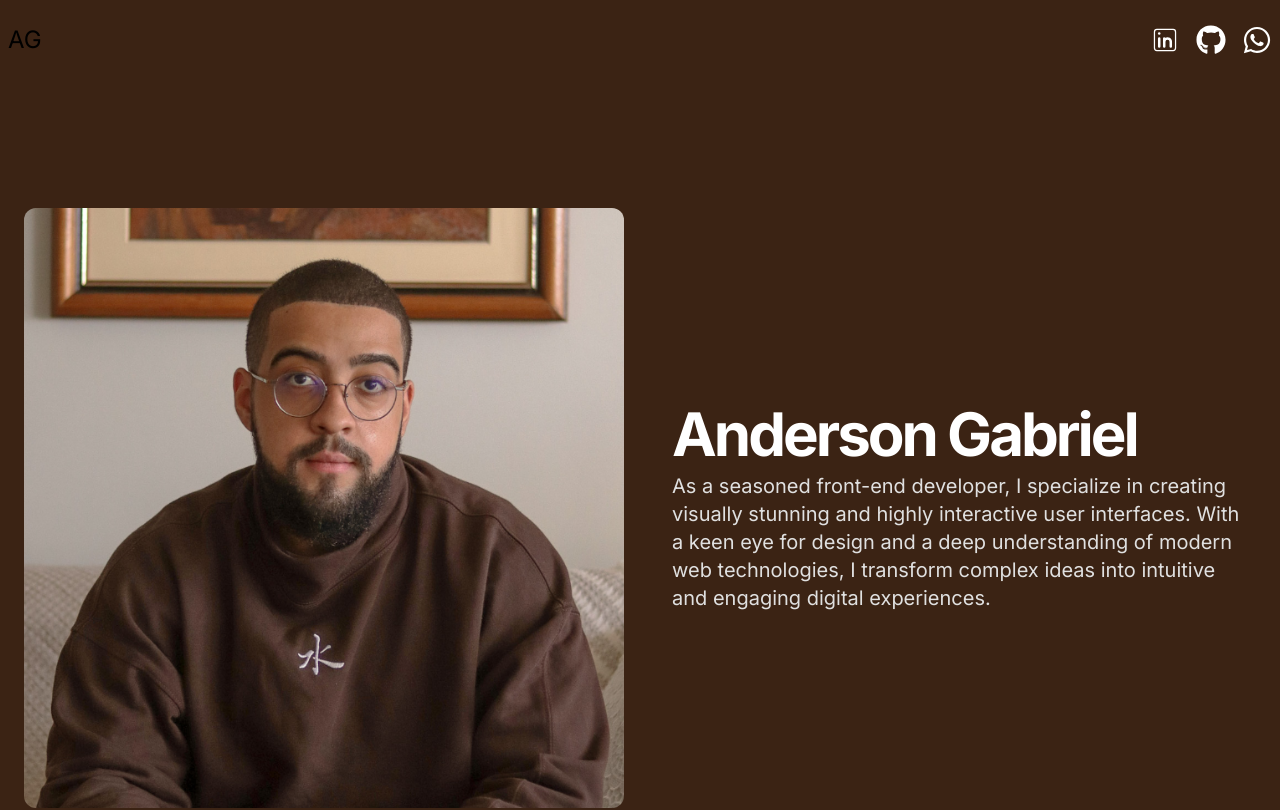
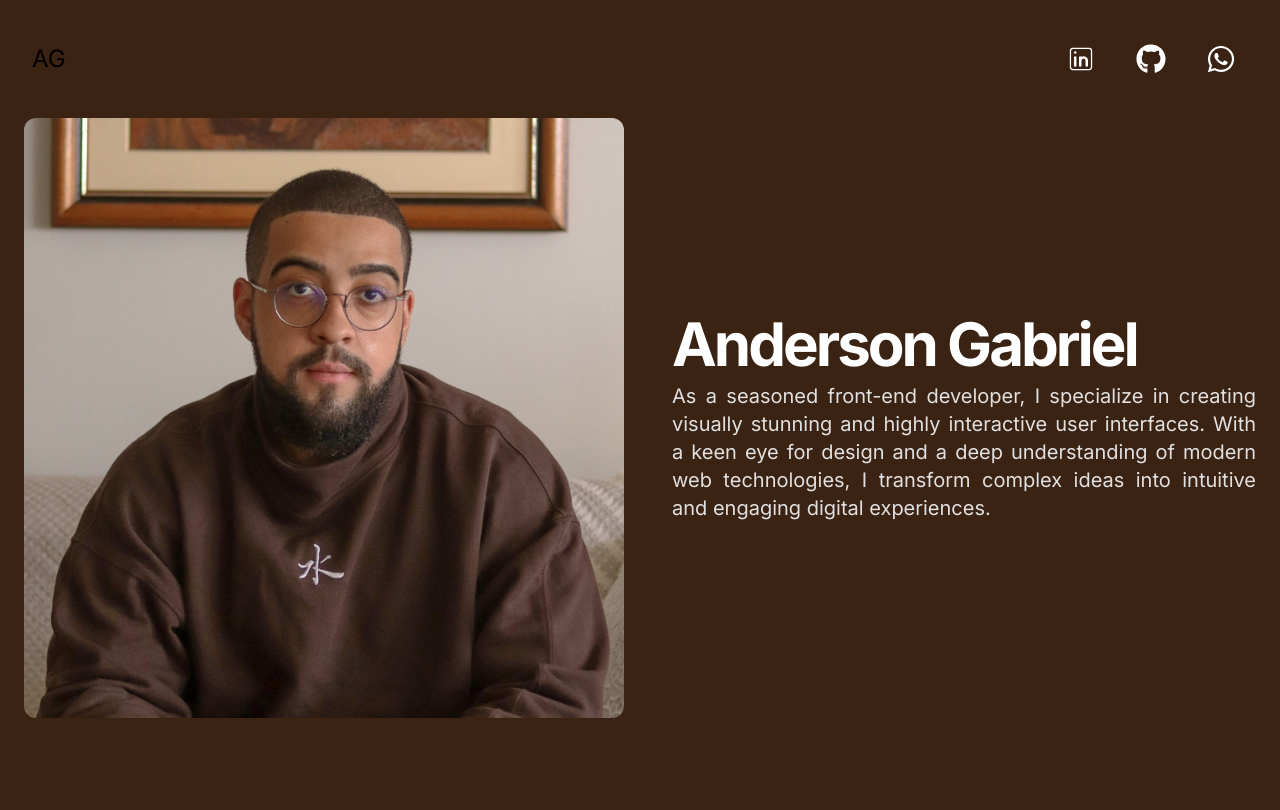
Before and after one commit to andgabx/MyPortfolio, a React (Vite) app: page / in a window 1280 px wide. Shown: the top 810 px of the page. Built offline with nearby package versions, Linux system fonts and the light colour scheme.

Commit message:
Centralizando componentes

```diff
--- a/src/Components/About.jsx
+++ b/src/Components/About.jsx
@@ -4,14 +4,14 @@ import { AboutMe2 } from "../Constants";
 const About = () => {
   return (
     <section className="w-full py-12 md:py-24 lg:py-32 bg-[#3b2314] text-white">
-      <div className="container px-4 md:px-6">
+      <div className="container mx-auto px-4 md:px-6">
         <div className="grid gap-6 lg:grid-cols-[1fr_400px] lg:gap-12 xl:grid-cols-[1fr_600px]">
           <div className="flex flex-col justify-center space-y-4">
             <div className="space-y-2">
               <h1 className="text-3xl font-bold tracking-tighter sm:text-5xl xl:text-6xl/none">
                 About me
               </h1>
-              <p className="max-w-[600px] text-[#e0e0e0] md:text-xl">
+              <p className="max-w-[600px] text-[#e0e0e0] md:text-xl text-justify">
                 Ever since I can remember, Computer Science has been my dream
                 career. When I discovered the world of software development, I
                 knew I had found my path. While hardware is cool, my passion has
--- a/src/Components/HeroSection.jsx
+++ b/src/Components/HeroSection.jsx
@@ -2,9 +2,9 @@ import React from 'react';
 
 const HeroSection = () => {
   return (
-    <section class="w-full py-12 md:py-24 lg:py-32 bg-[#3b2314] text-white">
-  <div class="container px-4 md:px-6">
-    <div class="grid gap-6 lg:grid-cols-[400px_1fr] lg:gap-12 xl:grid-cols-[600px_1fr]">
+    <section class="w-full bg-[#3b2314] text-white">
+  <div class="container px-4 mx-auto md:px-6">
+    <div class="grid gap-6 mx-auto lg:grid-cols[400px_1fr] lg:gap-12 xl:grid-cols-[600px_1fr]">
       <img
         width="550"
         height="550"
@@ -17,7 +17,7 @@ const HeroSection = () => {
           <h1 class="text-3xl font-bold tracking-tighter sm:text-5xl xl:text-6xl/none">
             Anderson Gabriel
           </h1>
-          <p class="max-w-[600px] text-[#e0e0e0] md:text-xl">
+          <p class="w-full text-[#e0e0e0] md:text-xl text-justify">
             As a seasoned front-end developer, I specialize in creating visually stunning and highly interactive
             user interfaces. With a keen eye for design and a deep understanding of modern web technologies, I
             transform complex ideas into intuitive and engaging digital experiences.
--- a/src/Components/Navbar.jsx
+++ b/src/Components/Navbar.jsx
@@ -5,19 +5,19 @@ import { FaWhatsapp } from "react-icons/fa";
 
 const Navbar = () => {
   return (
-        <div className="bg-[#3b2314] navbar justify-between py-6">
+        <div className="bg-[#3b2314] navbar justify-between p-8">
           <div>
           <a href='' className="hover:animate-pulse text-2xl bold">AG</a>
           </div>
           <div>
           <nav className="text-white grid-flow-col flex gap-4 md:place-self-center md:justify-self-end">
-    <a href='https://www.linkedin.com/in/andgabx/' target='_blank' className='text-3xl hover:animate-bounce'>
+    <a href='https://www.linkedin.com/in/andgabx/' target='_blank' className='p-3 text-3xl hover:animate-bounce'>
     <CiLinkedin />
     </a>
-    <a href='https://github.com/andgabx' target='_blank' className='text-3xl hover:animate-bounce'>
+    <a href='https://github.com/andgabx' target='_blank' className='p-3 text-3xl hover:animate-bounce'>
     <FaGithub />
     </a>
-    <a href='' target='_blank' className='text-3xl hover:animate-bounce'>
+    <a href='' target='_blank' className='p-3 text-3xl hover:animate-bounce'>
     <FaWhatsapp />
     </a>
   </nav>
--- a/src/Components/Projects.jsx
+++ b/src/Components/Projects.jsx
@@ -4,7 +4,7 @@ const Projects = () => {
   return (
     <div>
       <section className="w-full py-12 md:py-16 lg:py-32 bg-[#3b2314] text-white">
-        <div className="container px-4 md:px-6">
+        <div className="container mx-auto px-4 md:px-6">
           <div className="flex flex-col items-center justify-center space-y-4 text-center">
             <div className="space-y-2">
               <h2 className="text-3xl font-bold tracking-tighter sm:text-5xl pb-4">Front-End Projects</h2>
--- a/src/Components/Technologies.jsx
+++ b/src/Components/Technologies.jsx
@@ -4,7 +4,7 @@ import React from 'react';
 const Technologies = () => {
   return (
     <section class="w-full py-12 md:py-16 lg:py-24 bg-[#3b2314] text-white">
-  <div class="container px-4 md:px-6">
+  <div class="container mx-auto px-4 md:px-6">
     <div class="flex flex-col items-center justify-center space-y-4 text-center">
       <div class="space-y-2">
         <h2 class="text-3xl pb-4 font-bold tracking-tighter sm:text-5xl">Technologies</h2>
```
